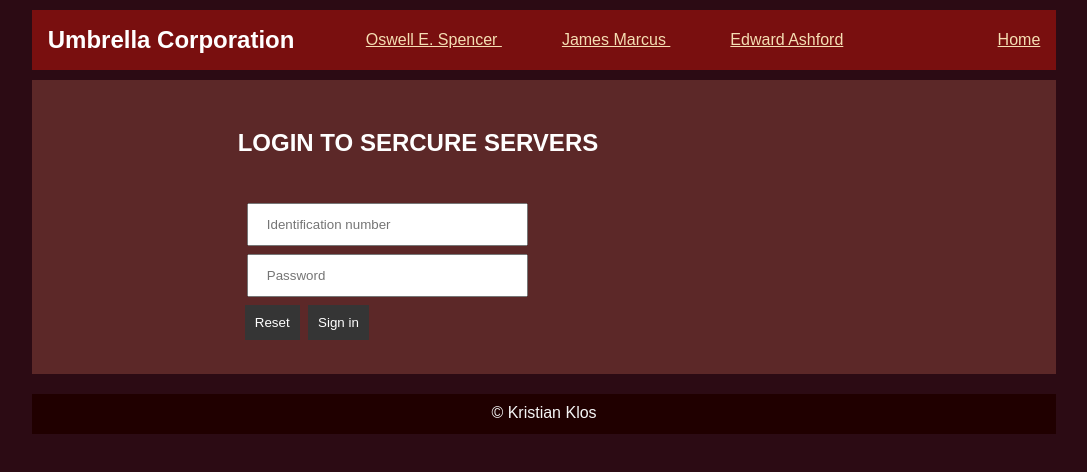
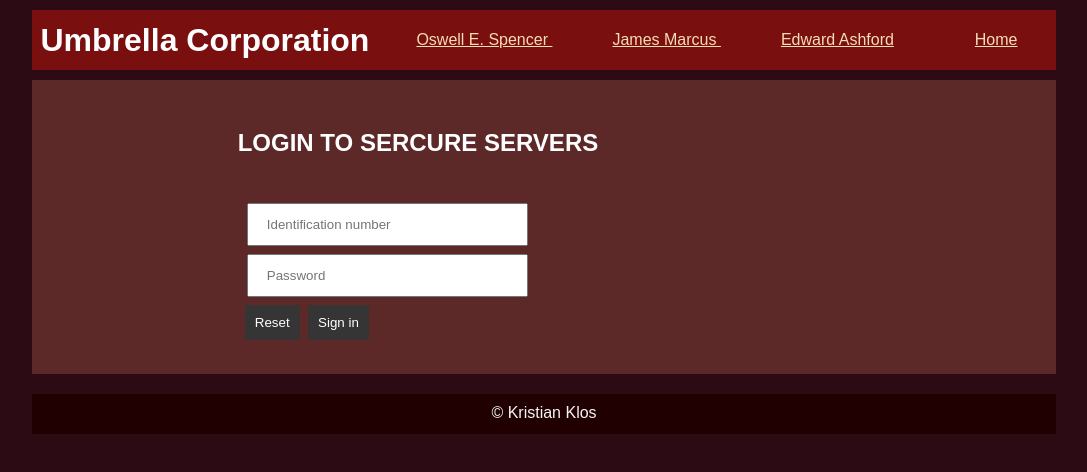
Before and after one commit to KristianKlos/Front-End--Assignment-1---HTML, a plain HTML site: page login.html in a window 1280 px wide. Shown: the whole page, without its empty margins (96-1183 px from the left). Drawn offline with Linux system fonts and the light colour scheme.

Commit message:
fixed <nav> issues

```diff
--- a/login.html
+++ b/login.html
@@ -9,16 +9,15 @@
     <body>
 
     <header class="header">
+        <h1>Umbrella Corporation</h1>
         <nav class="nav">
-            <h1>Umbrella Corporation</h1>
-
                 <ol>
                     <li><a href="https://residentevil.fandom.com/wiki/Oswell_E._Spencer,_Earl_Spencer">Oswell E. Spencer </a></li>
                     <li><a href="https://residentevil.fandom.com/wiki/James_Marcus">James Marcus </a></li>
                     <li><a href="https://residentevil.fandom.com/wiki/Edward_Ashford,_5th_Earl_Ashford">Edward Ashford </a></li>
                 </ol>
-                <a href="index.html">Home</a>
             </nav>
+        <a href="index.html">Home</a>
     </header>
     <section>
         <section id="wrapper" class="wrapperC">
--- a/style.css
+++ b/style.css
@@ -20,18 +20,23 @@
   font-family: sans-serif;
 }
 
-.header nav {
+
+
+.header {
   grid-area: header;
   display: grid;
-  grid-gap: 10px;
+  grid-gap: 0px;
   height: 60px;
   grid-template-areas: "logo links links links login";
   align-items: center;
   justify-items: center;
+  padding-right: 30px;
 
   color: white;
   background-color: rgb(121, 15, 15);
 }
+
+
 
 #main {
   grid-area: main;
```
Also changed, not shown: index.html (+2 -3 lines).
